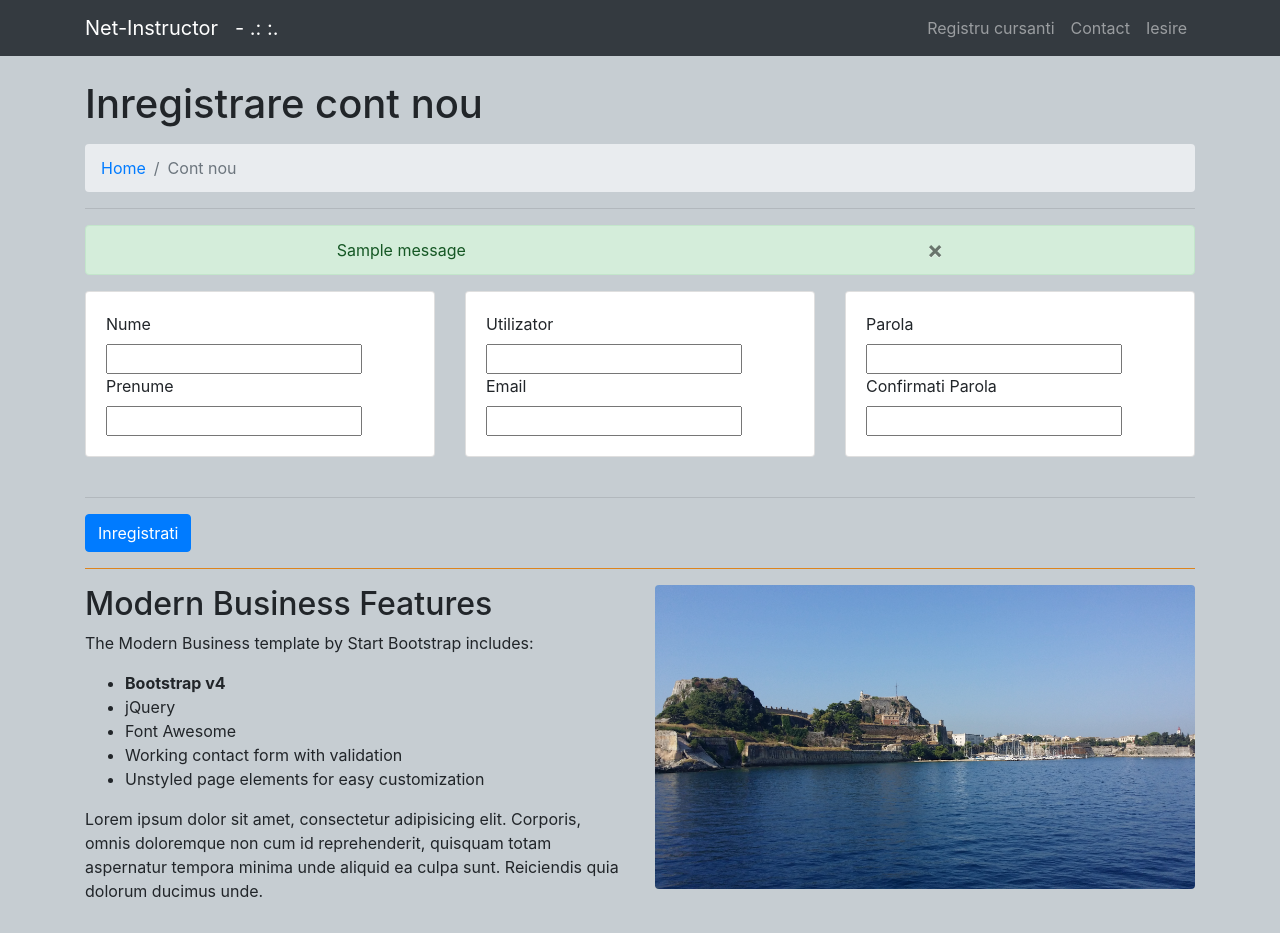
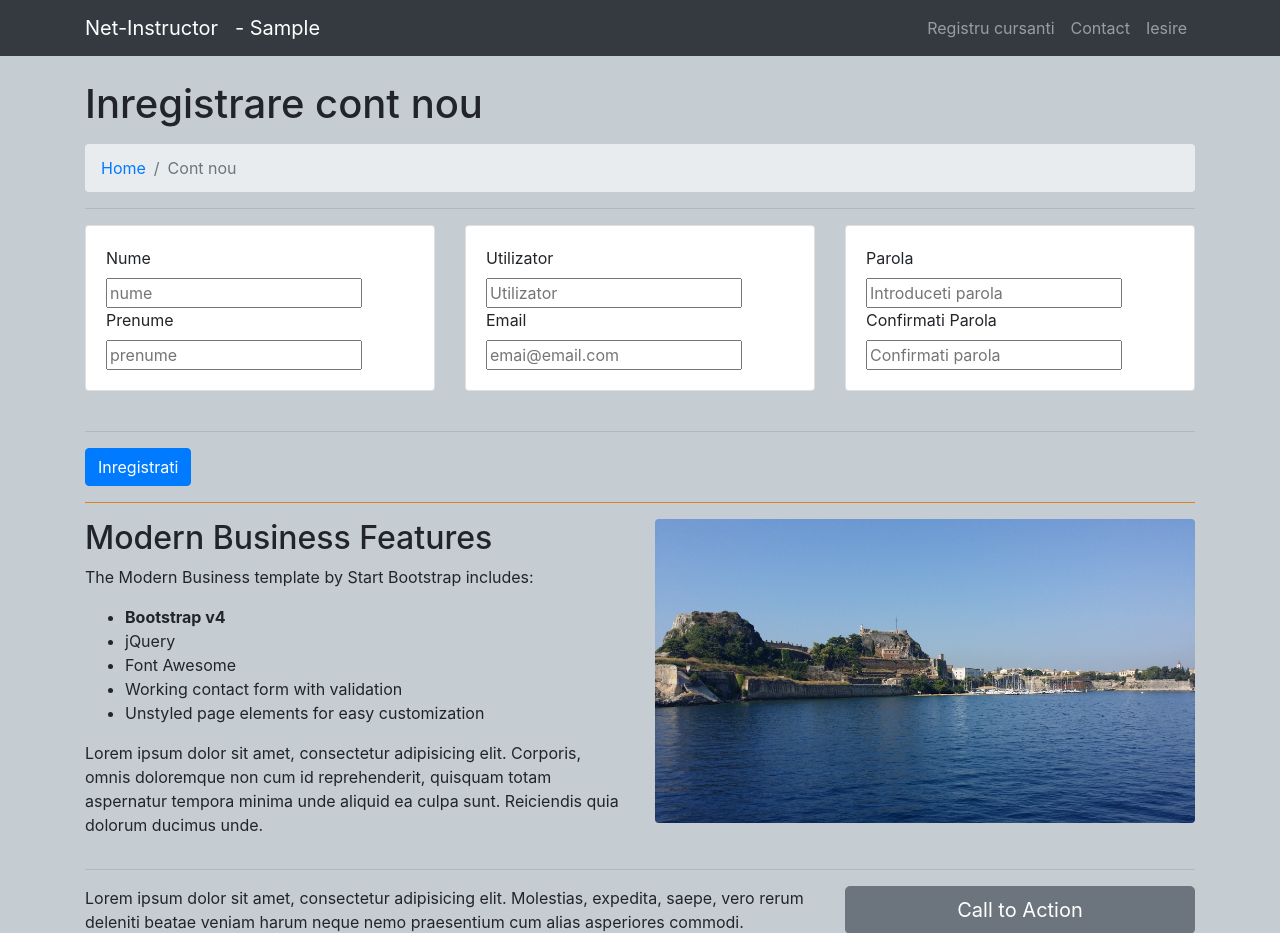
Before and after one commit to totoalpina/net-instructor.ro, a Flask app: page /cont_nou in a window 1280 px wide. Shown: the top 933 px of the page. Run offline with Flask 2, Linux system fonts and the light colour scheme; a user stored in the database is signed in; tables that the repository leaves empty hold one stand-in row (values such as "Sample post"); one stand-in notice (Sample message) is shown; some libraries are stand-ins or nearby versions.

Commit message:
v 0.003 10.01.2021- os variables changed

```diff
--- a/application/models.py
+++ b/application/models.py
@@ -1,7 +1,7 @@
 from flask_wtf import FlaskForm
 from wtforms import SubmitField, PasswordField, StringField, DateTimeField, IntegerField, SelectField
-from wtforms.validators import InputRequired, Email, Length, EqualTo
-from application import db, login_manager
+from wtforms.validators import InputRequired, Email, Length
+from application import db
 from flask_login import LoginManager, UserMixin
 
 
@@ -27,7 +27,7 @@ class SignupForm(FlaskForm):
     nume = StringField('nume', validators=[InputRequired(), Length(max=40)])
     prenume = StringField('prenume', validators=[InputRequired(), Length(max=40)])
     parola = PasswordField('parola', validators=[InputRequired(), Length(min=6,max=25)])
-    confirma_parola = PasswordField('confirma_parola', validators=[InputRequired(), Length(min=6,max=25), EqualTo(parola, message='Parole nu este identica ! Incercati din nou')])
+    confirma_parola = PasswordField('confirma_parola', validators=[InputRequired(), Length(min=6,max=25)])
     email = StringField('email', validators=[Email(), InputRequired()])
 
 class CursantNouForm(FlaskForm):
--- a/application/routes.py
+++ b/application/routes.py
@@ -5,10 +5,10 @@ from datetime import datetime
 from werkzeug.security import generate_password_hash, check_password_hash
 from flask_login import login_required, current_user, login_user, logout_user
 from flask_sqlalchemy import SQLAlchemy
-from flask_mail import Message, Mail
+from flask_mail import Message
 from itsdangerous import URLSafeTimedSerializer, SignatureExpired
 
-s = URLSafeTimedSerializer(app.secret_key)
+s = URLSafeTimedSerializer('SECRET_KEY')
 
 @login_manager.user_loader
 def load_user(login_id):
@@ -26,16 +26,26 @@ def logare():
     an_curent = datetime.now()
     if form.validate_on_submit() :
         utilizator = Login.query.filter_by(utilizator=form.utilizator.data).first()
-        print('Verific utilizator logat:' + str(utilizator))
+        print( [utilizator])
+
         if utilizator:
             if check_password_hash(utilizator.parola, form.parola.data) and utilizator.activ == 1:
                 login_user(utilizator)
                 flash("V-ati logat cu succes")
 
                 return redirect(url_for('clienti'))
-            else:
+
+            elif not check_password_hash(utilizator.parola, form.parola.data):
+
+                flash ( "Parola introdusa nu este corecta. Incercati din nou" )
+                return redirect(url_for('logare'))
+
+            else :
+
                 flash("Contul dumneavoastra nu este activ !!! Contactati-ne pentru a verifica situatia contului.")
             return redirect(url_for('index'))
+
+        flash("Nu aveti dreptul de a folosi aceasta sectiune. Creati-va in cont pentru a pute intra !")
     return render_template("logare.html", form=form, an_curent=an_curent)
 
 @app.route('/cont_nou', methods=['GET','POST'])
@@ -52,7 +62,7 @@ def cont_nou():
             email=utilizator_nou.email
             token = s.dumps(email, salt='confirmare_email')
 
-            msg = Message('Confirmare Email', sender='cosmin@zenic.ro', recipients=[email])
+            msg = Message('Confirmare Email', sender='totoalpina@gmail.com', recipients=[email])
             link = url_for('confirmare_email', token=token, _external=True)
             msg.body = """\n    Va multumim pentru inregistrare ! Pentru a va activa contul creat pe site-ul nostru accesati linkul de mai jos. \n
         \n
--- a/application/templates/cont_nou.html
+++ b/application/templates/cont_nou.html
@@ -15,23 +15,23 @@
       <li class="breadcrumb-item active">Cont nou</li>
     </ol>
     <hr>
-                    {% with messages = get_flashed_messages() %}
-                        {% if messages %}
-                            {% for message in messages %}
-                                <div class="alert alert-success alert-dismissable d-flex justify-content-around" role="alert" style="text-align: center">
-                                        <div class="justify-content-around" style=" text-align: center">
-                                            {{message}}
-                                        </div>
-                                        <div class="justify-content-around" style="text-align: center">
-                                             <button type="button" class="close float-right" data-dismiss="alert" aria-label ="close" style="text-align: center">
-                                                 <span aria-hidden="true" class="float-right" style="text-align: center">&times;</span>
-                                             </button>
-                                        </div>
-
-                                </div>
-                            {% endfor %}
-                        {% endif %}
-                    {% endwith %}
+{#                    {% with messages = get_flashed_messages() %}#}
+{#                        {% if messages %}#}
+{#                            {% for message in messages %}#}
+{#                                <div class="alert alert-success alert-dismissable d-flex justify-content-around" role="alert" style="text-align: center">#}
+{#                                        <div class="justify-content-around" style=" text-align: center">#}
+{#                                            {{message}}#}
+{#                                        </div>#}
+{#                                        <div class="justify-content-around" style="text-align: center">#}
+{#                                             <button type="button" class="close float-right" data-dismiss="alert" aria-label ="close" style="text-align: center">#}
+{#                                                 <span aria-hidden="true" class="float-right" style="text-align: center">&times;</span>#}
+{#                                             </button>#}
+{#                                        </div>#}
+{##}
+{#                                </div>#}
+{#                            {% endfor %}#}
+{#                        {% endif %}#}
+{#                    {% endwith %}#}
 
         <form method="POST" action="{{ url_for('cont_nou') }}">
 
@@ -41,9 +41,9 @@
                           <div class="card-body">
                                 {{ form.hidden_tag() }}
                                   <label>Nume</label><br>
-                                  {{ form.nume }}<br>
+                                  {{ form.nume(placeholder='nume') }}<br>
                                   <label>Prenume</label><br>
-                                  {{ form.prenume }}<br>
+                                  {{ form.prenume(placeholder='prenume') }}<br>
                           </div>
                     </div>
                 </div>
@@ -51,9 +51,9 @@
                     <div class="card h-100">
                           <div class="card-body">
                                   <label>Utilizator</label><br>
-                                  {{ form.utilizator }}<br>
+                                  {{ form.utilizator(placeholder='Utilizator') }}<br>
                                   <label>Email</label><br>
-                                  {{ form.email }}<br>
+                                  {{ form.email(placeholder='emai@email.com') }}<br>
                         </div>
                     </div>
                 </div>
@@ -61,11 +61,16 @@
                     <div class="card h-100">
                         <div class="card-body">
                                 <label>Parola</label><br>
-                                {{ form.parola }}<br>
+                                {{ form.parola(placeholder='Introduceti parola') }}<br>
                                 <label>Confirmati Parola</label><br>
-                                {{ form.confirma_parola }}<br>
+                                {{ form.confirma_parola(placeholder='Confirmati parola') }}<br>
                         </div>
                     </div>
+                                {% if form.parola.errors %}
+                                <ul class="errors">
+                                {% for error in form.parola.errors %}<li>{{ error }}</li>{% endfor %}
+                                </ul>
+                                {% endif %}
                 </div>
             </div>
             <hr>
--- a/application/templates/contact.html
+++ b/application/templates/contact.html
@@ -50,8 +50,8 @@
     <!-- In order to set the email address and subject line for the contact form go to the bin/contact_me.php file. -->
     <div class="row">
       <div class="col-lg-8 mb-4">
-        <h3>Contactati-ne !!</h3>
-        <h5>In caz ca sunteti interesat de serviciile noastre, lasati un mesaj si va vom contacta in cel mai scurt timp!</h5>
+        <h4>Contactati-ne !!</h4>
+        <h6>In caz ca sunteti interesat de serviciile noastre, lasati un mesaj si va vom contacta in cel mai scurt timp!</h6>
         <form name="sentMessage" id="contactForm" novalidate>
           <div class="control-group form-group">
             <div class="controls">
--- a/application/templates/includes/bara_navigare.html
+++ b/application/templates/includes/bara_navigare.html
@@ -2,7 +2,7 @@
 <!-- Navigation -->
   <nav class="navbar fixed-top navbar-expand-lg navbar-dark bg-dark fixed-top">
     <div class="container">
-      <a class="navbar-brand" href="{{ url_for('index')}}">Net-Instructor &nbsp<span>{% if current_user.is_authenticated %} -&nbsp.:  :. {% endif %}</span></a>
+      <a class="navbar-brand" href="{{ url_for('index')}}">Net-Instructor &nbsp<span>{% if current_user.is_authenticated %} -&nbsp{{ current_user.prenume }} {% endif %}</span></a>
       <button class="navbar-toggler navbar-toggler-right" type="button" data-toggle="collapse" data-target="#navbarResponsive" aria-controls="navbarResponsive" aria-expanded="false" aria-label="Toggle navigation">
         <span class="navbar-toggler-icon"></span>
       </button>
```
Also changed, not shown: application/__init__.py (+4 -6 lines), application/templates/adauga_cursant.html (+8 -8 lines), application/templates/logare.html (+12 -2 lines), config.py (+10 -6 lines), 1 other file.
